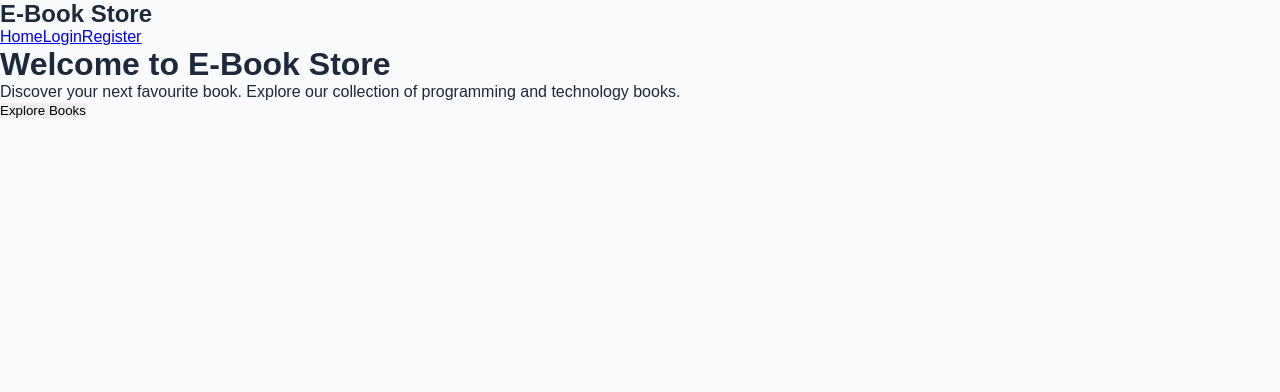
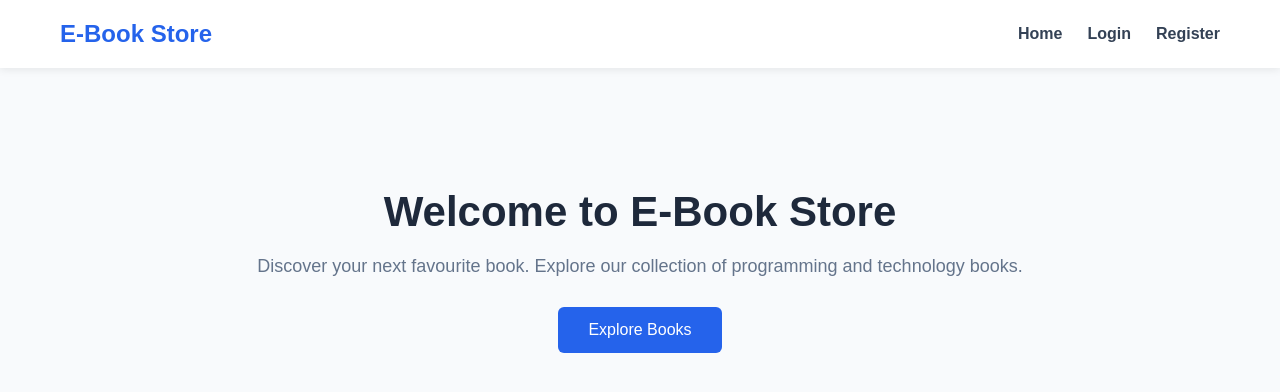
Before and after one commit to shubham70154/ebook-store-frontend, a React (Vite) app: page / in a window 1280 px wide. Shown: the top 392 px of the page. Built offline with nearby package versions, Linux system fonts and the light colour scheme.

Commit message:
css added

```diff
--- a/src/App.css
+++ b/src/App.css
@@ -1,184 +1,51 @@
-.counter {
-  font-size: 16px;
-  padding: 5px 10px;
-  border-radius: 5px;
-  color: var(--accent);
-  background: var(--accent-bg);
-  border: 2px solid transparent;
-  transition: border-color 0.3s;
-  margin-bottom: 24px;
-
-  &:hover {
-    border-color: var(--accent-border);
-  }
-  &:focus-visible {
-    outline: 2px solid var(--accent);
-    outline-offset: 2px;
-  }
+.app {
+    min-height: 100vh;
 }
 
-.hero {
-  position: relative;
-
-  .base,
-  .framework,
-  .vite {
-    inset-inline: 0;
-    margin: 0 auto;
-  }
-
-  .base {
-    width: 170px;
-    position: relative;
-    z-index: 0;
-  }
-
-  .framework,
-  .vite {
-    position: absolute;
-  }
-
-  .framework {
-    z-index: 1;
-    top: 34px;
-    height: 28px;
-    transform: perspective(2000px) rotateZ(300deg) rotateX(44deg) rotateY(39deg)
-      scale(1.4);
-  }
-
-  .vite {
-    z-index: 0;
-    top: 107px;
-    height: 26px;
-    width: auto;
-    transform: perspective(2000px) rotateZ(300deg) rotateX(40deg) rotateY(39deg)
-      scale(0.8);
-  }
+.navbar {
+    display: flex;
+    justify-content: space-between;
+    align-items: center;
+    padding: 20px 60px;
+    background-color: #ffffff;
+    box-shadow: 0 2px 8px rgba(0, 0, 0, 0.08);
 }
 
-#center {
-  display: flex;
-  flex-direction: column;
-  gap: 25px;
-  place-content: center;
-  place-items: center;
-  flex-grow: 1;
-
-  @media (max-width: 1024px) {
-    padding: 32px 20px 24px;
-    gap: 18px;
-  }
+.navbar h2 {
+    color: #2563eb;
 }
 
-#next-steps {
-  display: flex;
-  border-top: 1px solid var(--border);
-  text-align: left;
-
-  & > div {
-    flex: 1 1 0;
-    padding: 32px;
-    @media (max-width: 1024px) {
-      padding: 24px 20px;
-    }
-  }
-
-  .icon {
-    margin-bottom: 16px;
-    width: 22px;
-    height: 22px;
-  }
-
-  @media (max-width: 1024px) {
-    flex-direction: column;
-    text-align: center;
-  }
+.navbar nav {
+    display: flex;
+    gap: 25px;
 }
 
-#docs {
-  border-right: 1px solid var(--border);
-
-  @media (max-width: 1024px) {
-    border-right: none;
-    border-bottom: 1px solid var(--border);
-  }
+.navbar a {
+    text-decoration: none;
+    color: #334155;
+    font-weight: 600;
 }
 
-#next-steps ul {
-  list-style: none;
-  padding: 0;
-  display: flex;
-  gap: 8px;
-  margin: 32px 0 0;
-
-  .logo {
-    height: 18px;
-  }
-
-  a {
-    color: var(--text-h);
-    font-size: 16px;
-    border-radius: 6px;
-    background: var(--social-bg);
-    display: flex;
-    padding: 6px 12px;
-    align-items: center;
-    gap: 8px;
-    text-decoration: none;
-    transition: box-shadow 0.3s;
-
-    &:hover {
-      box-shadow: var(--shadow);
-    }
-    .button-icon {
-      height: 18px;
-      width: 18px;
-    }
-  }
-
-  @media (max-width: 1024px) {
-    margin-top: 20px;
-    flex-wrap: wrap;
-    justify-content: center;
-
-    li {
-      flex: 1 1 calc(50% - 8px);
-    }
-
-    a {
-      width: 100%;
-      justify-content: center;
-      box-sizing: border-box;
-    }
-  }
+.home-container {
+    text-align: center;
+    padding: 120px 20px;
 }
 
-#spacer {
-  height: 88px;
-  border-top: 1px solid var(--border);
-  @media (max-width: 1024px) {
-    height: 48px;
-  }
+.home-container h1 {
+    font-size: 42px;
+    margin-bottom: 20px;
 }
 
-.ticks {
-  position: relative;
-  width: 100%;
+.home-container p {
+    color: #64748b;
+    font-size: 18px;
+    margin-bottom: 30px;
+}
 
-  &::before,
-  &::after {
-    content: '';
-    position: absolute;
-    top: -4.5px;
-    border: 5px solid transparent;
-  }
-
-  &::before {
-    left: 0;
-    border-left-color: var(--border);
-  }
-  &::after {
-    right: 0;
-    border-right-color: var(--border);
-  }
+.home-container button {
+    background-color: #2563eb;
+    color: white;
+    padding: 14px 30px;
+    border-radius: 6px;
+    font-size: 16px;
 }
```
